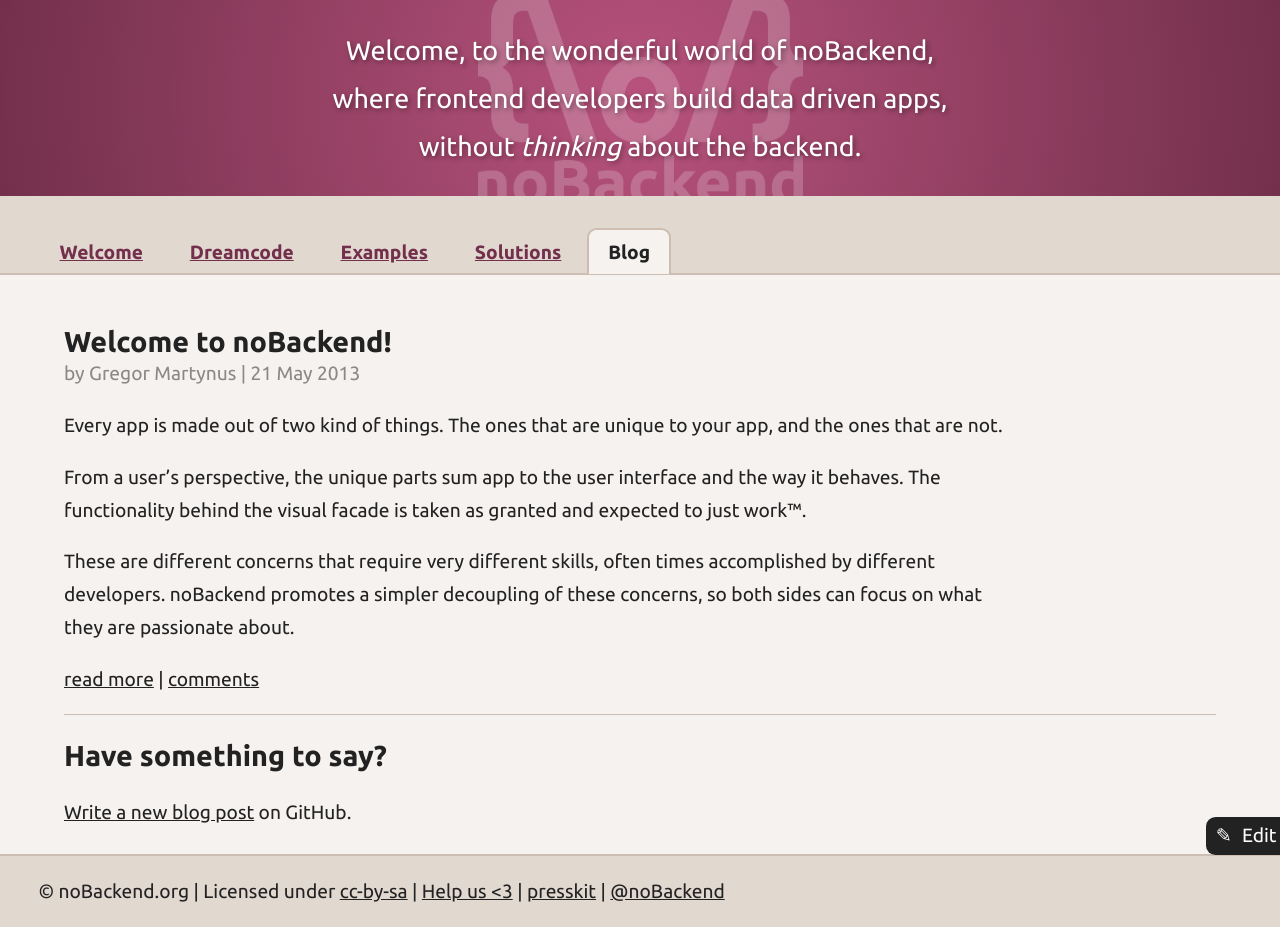
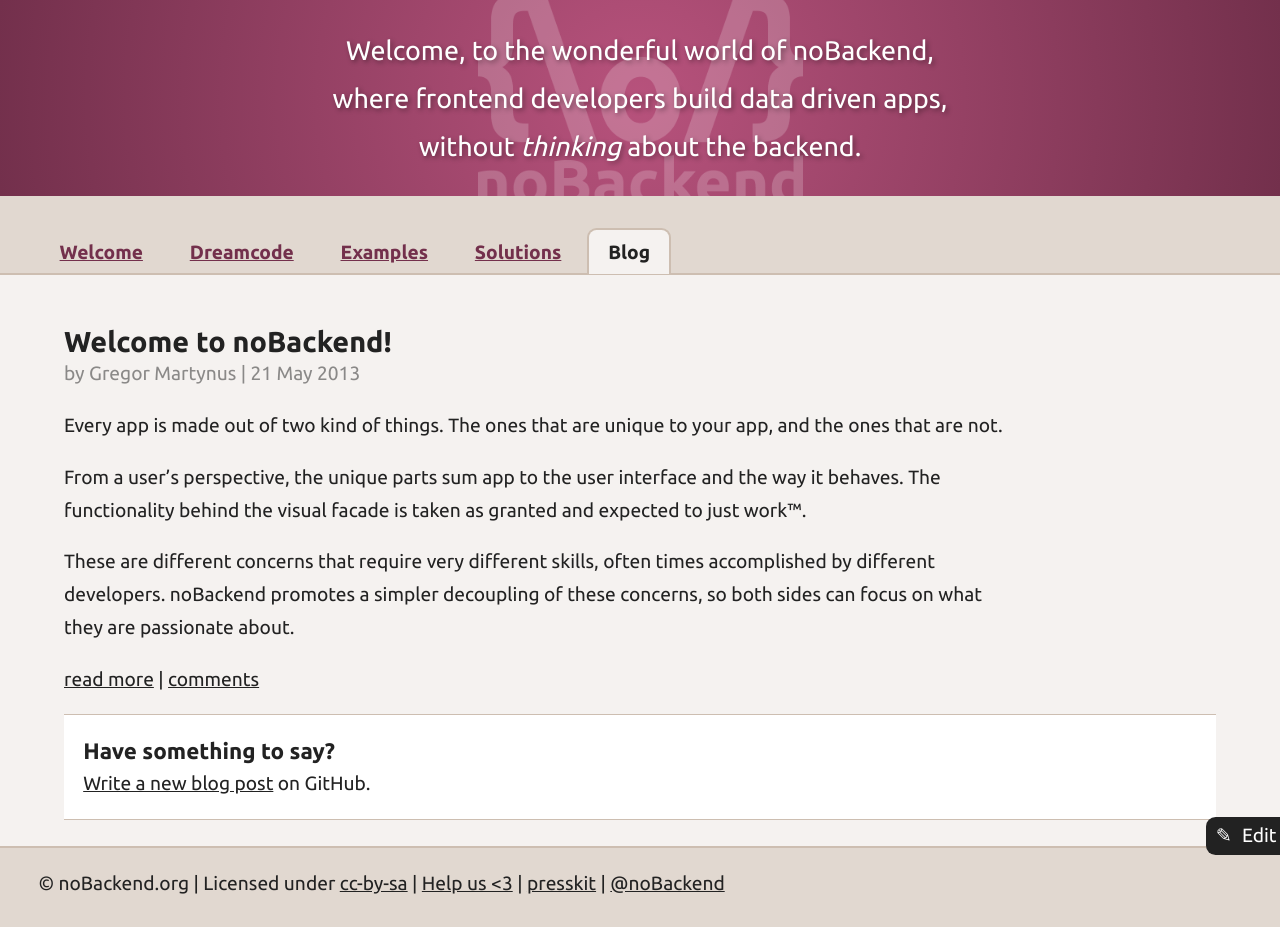
Before and after one commit to noBackend/nobackend.org, a Jekyll site: the page built from blog.html, in a window 1280 px wide. Built offline with Jekyll 4.4.1, drawn with Linux system fonts in a browser that asks for light colours; comment, search, counter and statistics services are not loaded.

Commit message:
magic add new blog post button

```diff
--- a/assets/main.css
+++ b/assets/main.css
@@ -179,6 +179,16 @@
   margin-right: .3em;
 }
 
+.box {
+  background: #FFF;
+  border: 1px solid #CDBEB1;
+  border-width: 1px 0;
+  padding: 1em;
+}
+.box h3,
+.box p {
+  margin: 0;
+}
 
 /* page customizations */
 body.home .main .dreamcode {
--- a/assets/main.js
+++ b/assets/main.js
@@ -10,6 +10,16 @@
     $current.removeClass('active')
     $next.addClass('active')
   })
+
+  $('.addNewPost').on('click', function(event) {
+    event.preventDefault();
+    var name = prompt("What would you like to call your blog post?")
+    if (name) {
+      name = name.toLowerCase().replace(/\s+/g, '-').replace(/[^a-z0-9-]/g, '')
+      url = event.target.href + "?filename=" + name + ".md"
+      location.href = url
+    }
+  });
 });
 
 
--- a/blog.html
+++ b/blog.html
@@ -27,11 +27,11 @@
   {% endfor %}
 </section>
 
-<hr>
 
-<h2>Have something to say?</h2>
-
-<a href="{{ site.github_url }}/new/gh-pages/_posts">Write a new blog post</a> on GitHub.
+<div class="box">
+  <h3>Have something to say?</h3>
+  <a href="{{ site.github_url }}/new/gh-pages/_posts" class="addNewPost">Write a new blog post</a> on GitHub.
+</div>
 
 <!-- disqus: adding comment count -->
 <script type="text/javascript">
```
